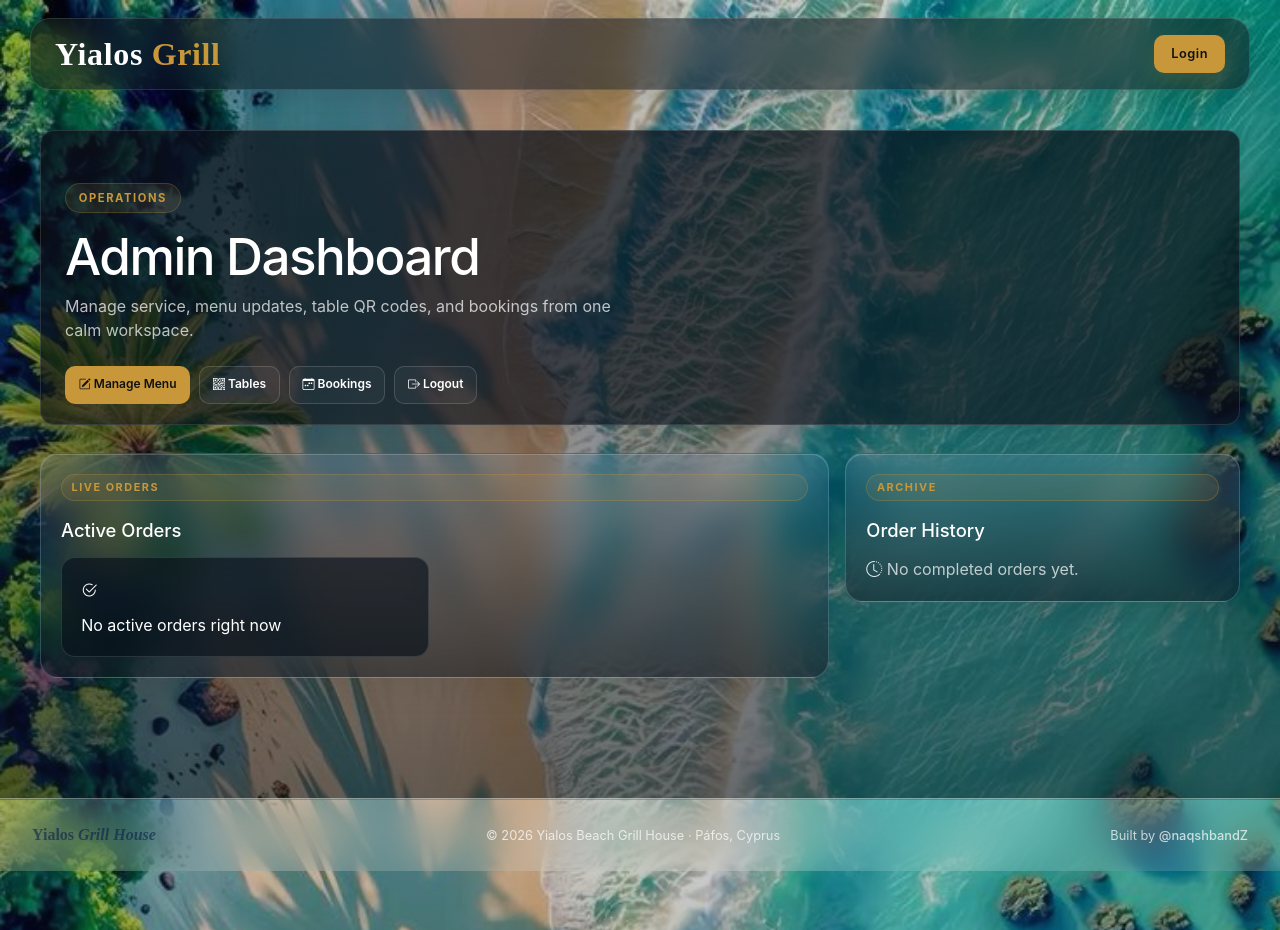
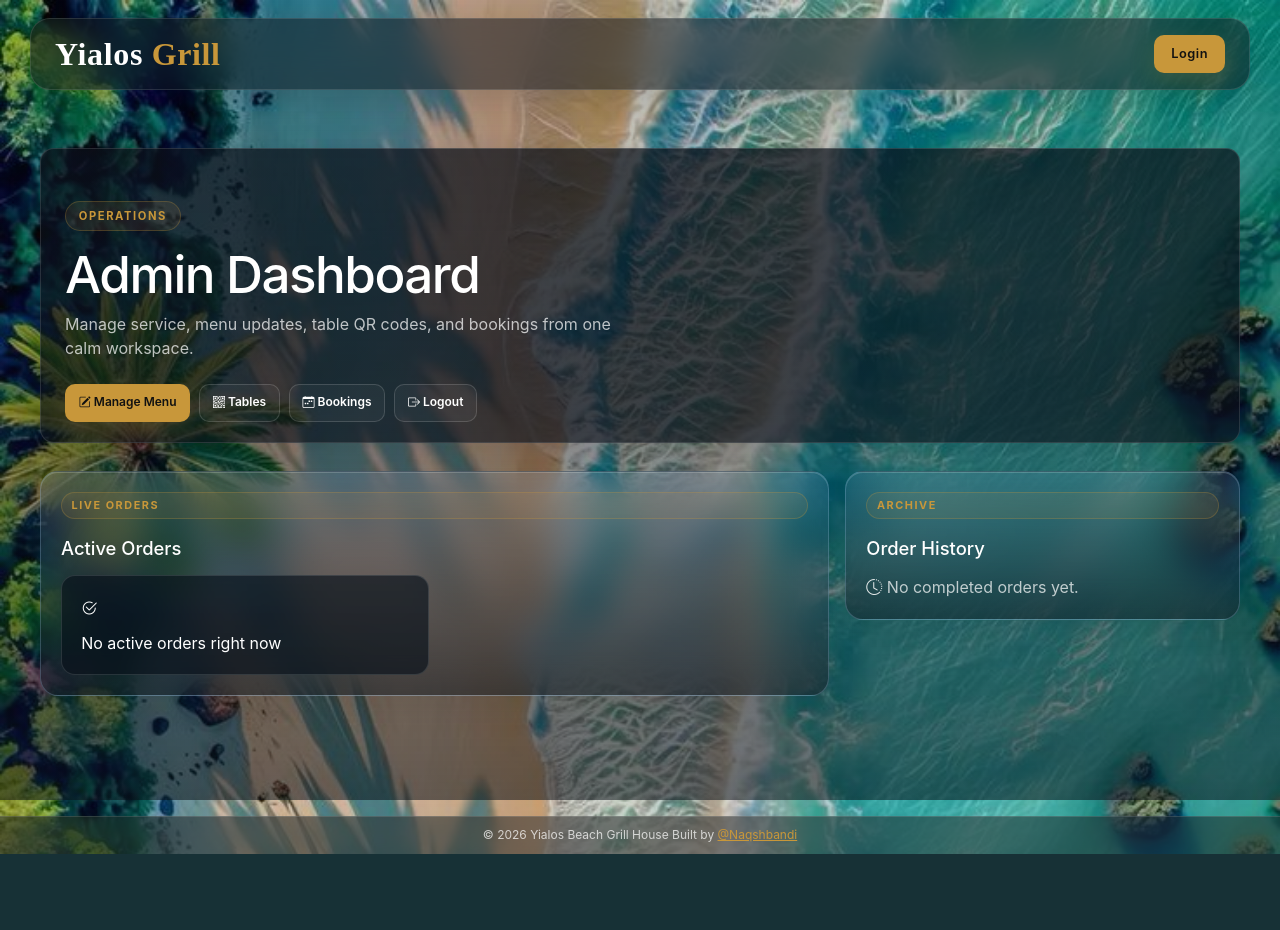
Before and after one commit to naqshbandZ/SmartMenu, a Flask app: page /admin in a window 1280 px wide. After the commit the page ends 854 px from the top, so only its background shows below. Run offline with Flask 3, Linux system fonts and the light colour scheme; the visitor is signed in with stand-in values (Sample User, id 1); data comes from the database, SQL or seed files in the repository; data that the repository does not hold is empty.

Commit message:
Add footer to layout

```diff
--- a/static/styles.css
+++ b/static/styles.css
@@ -1439,37 +1439,38 @@ body .app-alert,
 
 /* ── Footer ─────────────────────────────────────────────── */
 .site-footer {
-  margin-top: auto;
-  padding: 1.5rem 2rem;
-  background: rgba(255,255,255,.15);
+  background: rgba(26, 26, 27, 0.45);
   backdrop-filter: blur(20px);
   -webkit-backdrop-filter: blur(20px);
-  border-top: 1px solid rgba(255,255,255,.25);
-  display: flex;
-  align-items: center;
-  justify-content: space-between;
-  flex-wrap: wrap;
-  gap: .75rem;
-  font-size: .8rem;
-  color: rgba(11,31,75,.6);
+  border-top: 1px solid rgba(255,255,255,.12);
+  color: rgba(200,151,58,.7);
+}
+
+.site-footer {
+  padding: .6rem 2rem;
+  font-size: .75rem;
 }
 
 .site-footer .footer-brand {
-  font-family: 'Cormorant Garamond', serif;
-  font-size: 1rem;
-  color: var(--navy);
-  font-weight: 600;
+  color: #C8973A;
 }
 
 .site-footer .footer-brand span {
-  color: var(--sky);
+  color: #C8973A;
   font-style: italic;
 }
 
 .site-footer a {
-  color: var(--sky);
-  text-decoration: none;
-  font-weight: 500;
+  color: #C8973A;
+}
+.site-footer a:hover { text-decoration: underline; }
+
+
+body {
+  display: flex;
+  flex-direction: column;
 }
 
-.site-footer a:hover { text-decoration: underline; }
+.app-main {
+  flex: 1;
+}
--- a/templates/layout.html
+++ b/templates/layout.html
@@ -63,9 +63,8 @@
     </script>
 
 <footer class="site-footer">
-  <span class="footer-brand">Yialos <span>Grill House</span></span>
-  <span>© 2026 Yialos Beach Grill House · Páfos, Cyprus</span>
-  <span>Built by <a href="https://github.com/naqshbandZ">@naqshbandZ</a></span>
+  <span>© 2026 Yialos Beach Grill House </span>
+  <span>Built by <a href="https://github.com/naqshbandZ">@Naqshbandi</a></span>
 </footer>
 
 </body>
```
